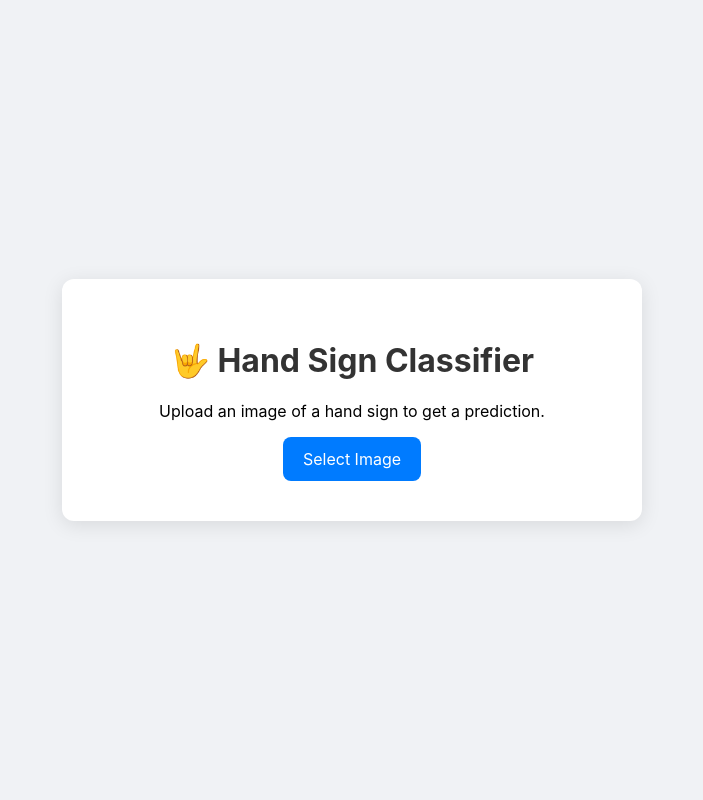
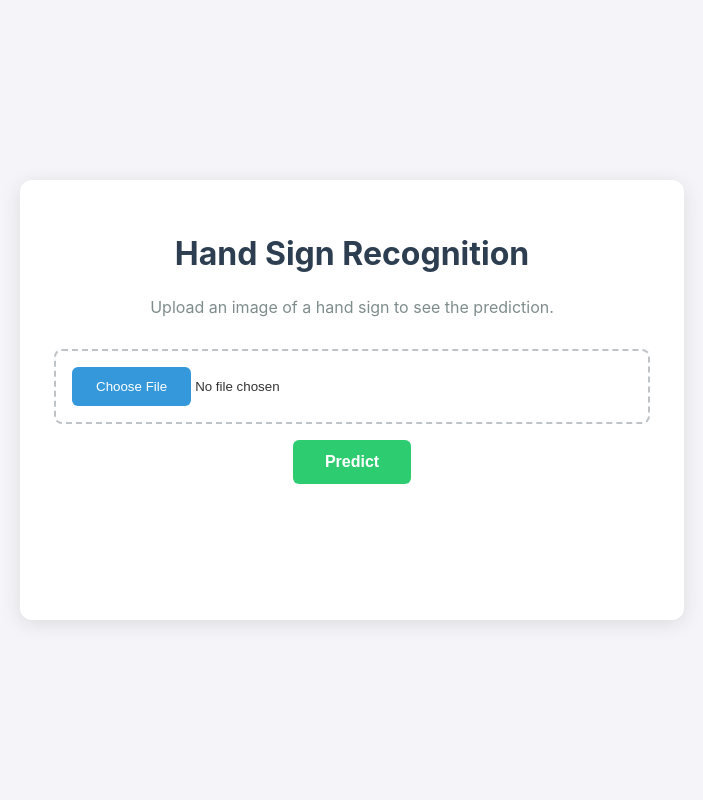
Before and after one commit to AR2030/mediapipe-yolo-railway-app, a Flask app: page / in a window 1280 px wide. Shown: the whole page, without its empty margins (288-991 px from the left). Run offline with Flask 3, Linux system fonts and the light colour scheme.

Commit message:
Update index.html

```diff
--- a/templates/index.html
+++ b/templates/index.html
@@ -1,166 +1,210 @@
 <!DOCTYPE html>
 <html lang="en">
 <head>
-    <meta charset="UTF-8" />
-    <meta name="viewport" content="width=device-width, initial-scale=1.0" />
-    <title>Hand Sign Detection</title>
+    <meta charset="UTF-8">
+    <meta name="viewport" content="width=device-width, initial-scale=1.0">
+    <title>Hand Sign Recognition</title>
     <style>
         body {
-        font-family: -apple-system, BlinkMacSystemFont, "Segoe UI", Roboto,
-          "Helvetica Neue", Arial, sans-serif;
+            font-family: -apple-system, BlinkMacSystemFont, "Segoe UI", Roboto, Helvetica, Arial, sans-serif;
+            background-color: #f4f4f9;
+            color: #333;
             display: flex;
             justify-content: center;
             align-items: center;
+            flex-direction: column;
+            margin: 0;
+            padding: 2rem 0;
             min-height: 100vh;
-        background-color: #f0f2f5;
-        margin: 0;
+            box-sizing: border-box;
         }
         .container {
             background: white;
-        padding: 40px;
+            padding: 2rem;
             border-radius: 12px;
             box-shadow: 0 4px 20px rgba(0, 0, 0, 0.1);
             text-align: center;
-        max-width: 500px;
             width: 90%;
+            max-width: 600px;
         }
         h1 {
-        color: #333;
+            color: #2c3e50;
+            margin-bottom: 1.5rem;
+        }
+        p {
+            color: #7f8c8d;
+            margin-bottom: 2rem;
+        }
+        form {
+            margin-bottom: 2rem;
         }
         input[type="file"] {
-        display: none;
-      }
-      .upload-btn {
-        background-color: #007bff;
-        color: white;
-        padding: 12px 20px;
+            border: 2px dashed #bdc3c7;
+            padding: 1rem;
             border-radius: 8px;
             cursor: pointer;
-        display: inline-block;
+            width: calc(100% - 2.5rem); /* Adjust for padding */
+        }
+        input[type="file"]::file-selector-button {
+            background-color: #3498db;
+            color: white;
+            border: none;
+            padding: 0.75rem 1.5rem;
+            border-radius: 6px;
+            cursor: pointer;
             transition: background-color 0.3s;
         }
-      .upload-btn:hover {
-        background-color: #0056b3;
+        input[type="file"]::file-selector-button:hover {
+            background-color: #2980b9;
         }
-      #preview {
-        max-width: 100%;
+        button {
+            background-color: #2ecc71;
+            color: white;
+            border: none;
+            padding: 0.8rem 2rem;
+            font-size: 1rem;
+            font-weight: bold;
+            border-radius: 6px;
+            cursor: pointer;
+            margin-top: 1rem;
+            transition: background-color 0.3s;
+        }
+        button:disabled {
+            background-color: #95a5a6;
+            cursor: not-allowed;
+        }
+        button:hover:not(:disabled) {
+            background-color: #27ae60;
+        }
+        #results {
+            margin-top: 2rem;
+            opacity: 0;
+            transition: opacity 0.5s;
+        }
+        #results.visible {
+            opacity: 1;
+        }
+        .image-box {
+            border: 1px solid #ddd;
+            padding: 0.5rem;
+            border-radius: 8px;
+            background-color: #fafafa;
+            margin-top: 1.5rem;
+            display: inline-block; /* Allows it to shrink-to-fit content */
+        }
+        .image-box img {
+            max-width: 300px;
             max-height: 300px;
-        margin-top: 20px;
-        border-radius: 8px;
-        border: 1px solid #ddd;
-        display: none;
+            width: auto;
+            height: auto;
+            border-radius: 4px;
         }
-      #result-box {
-        margin-top: 20px;
-        padding: 15px;
-        border-radius: 8px;
-        font-size: 1.2em;
-        display: none;
+        .image-box h3 {
+            margin: 0.5rem 0;
+            color: #34495e;
+            font-size: 1rem;
         }
-      .success {
-        background-color: #e9f7ef;
-        color: #155724;
-        border: 1px solid #c3e6cb;
+        #predictionText {
+            font-size: 2rem;
+            font-weight: bold;
+            color: #3498db;
+            margin-bottom: 1rem;
+            min-height: 40px; /* Reserve space to prevent layout shift */
+            display: flex;
+            align-items: center;
+            justify-content: center;
         }
-      .error {
-        background-color: #f8d7da;
-        color: #721c24;
-        border: 1px solid #f5c6cb;
-      }
-      .loader {
-        border: 4px solid #f3f3f3;
-        border-radius: 50%;
-        border-top: 4px solid #3498db;
-        width: 30px;
-        height: 30px;
-        animation: spin 1s linear infinite;
-        margin: 20px auto;
-        display: none;
-      }
-      @keyframes spin {
-        0% {
-          transform: rotate(0deg);
-        }
-        100% {
-          transform: rotate(360deg);
-        }
+        #statusText {
+            color: #e74c3c;
+            font-style: italic;
         }
     </style>
 </head>
 <body>
+
     <div class="container">
-      <h1>🤟 Hand Sign Classifier</h1>
-      <p>Upload an image of a hand sign to get a prediction.</p>
+        <h1>Hand Sign Recognition</h1>
+        <p>Upload an image of a hand sign to see the prediction.</p>
 
-      <label for="file-upload" class="upload-btn"> Select Image </label>
-      <input
-        id="file-upload"
-        type="file"
-        accept="image/*"
-        onchange="previewFile()"
-      />
+        <form id="uploadForm">
+            <input type="file" id="fileInput" name="file" accept="image/*" required>
+            <br>
+            <button type="submit" id="submitBtn">Predict</button>
+        </form>
 
-      <img id="preview" src="" alt="Image Preview" />
-
-      <div class="loader" id="loader"></div>
-      <div id="result-box"></div>
+        <div id="results">
+            <h2 id="predictionText"></h2>
+            <p id="statusText"></p>
+            <div class="image-box" id="originalImageBox" style="display:none;">
+                <h3>Original Image</h3>
+                <img id="originalImage" src="" alt="Original Uploaded Image">
+            </div>
+        </div>
     </div>
 
     <script>
-      function previewFile() {
-        const preview = document.getElementById("preview");
-        const file = document.querySelector("input[type=file]").files[0];
-        const reader = new FileReader();
+        const form = document.getElementById('uploadForm');
+        const fileInput = document.getElementById('fileInput');
+        const submitBtn = document.getElementById('submitBtn');
+        const resultsDiv = document.getElementById('results');
+        const predictionText = document.getElementById('predictionText');
+        const statusText = document.getElementById('statusText');
+        const originalImageBox = document.getElementById('originalImageBox');
+        const originalImage = document.getElementById('originalImage');
 
-        reader.addEventListener(
-          "load",
-          () => {
-            preview.src = reader.result;
-            preview.style.display = "block";
-            document.getElementById("result-box").style.display = "none";
-            predict(file);
-          },
-          false
-        );
+        form.addEventListener('submit', async (event) => {
+            event.preventDefault();
 
-        if (file) {
-          reader.readAsDataURL(file);
-        }
+            if (!fileInput.files || fileInput.files.length === 0) {
+                statusText.textContent = 'Please select a file first.';
+                return;
             }
 
-      async function predict(file) {
-        const loader = document.getElementById("loader");
-        const resultBox = document.getElementById("result-box");
+            // --- UI updates for processing ---
+            submitBtn.disabled = true;
+            statusText.textContent = 'Uploading and processing...';
+            predictionText.textContent = '';
+            resultsDiv.classList.add('visible');
+            originalImageBox.style.display = 'none';
 
-        loader.style.display = "block";
-        resultBox.style.display = "none";
+            // Show the original image preview
+            const file = fileInput.files[0];
+            originalImage.src = URL.createObjectURL(file);
+            originalImageBox.style.display = 'block';
 
+            // --- Prepare and send the request ---
             const formData = new FormData();
-        formData.append("file", file);
+            formData.append('file', file);
 
             try {
-          const response = await fetch("/predict", {
-            method: "POST",
+                const response = await fetch('/predict', {
+                    method: 'POST',
                     body: formData,
                 });
+
                 const data = await response.json();
 
-          resultBox.classList.remove("success", "error");
                 if (data.success) {
-            resultBox.classList.add("success");
-            resultBox.innerHTML = `<strong>Prediction:</strong> ${data.prediction} <br> <strong>Confidence:</strong> ${data.confidence}`;
+                    // Success! Display the prediction text
+                    predictionText.textContent = data.result;
+                    statusText.textContent = ''; // Clear status message
                 } else {
-            resultBox.classList.add("error");
-            resultBox.innerHTML = `<strong>Error:</strong> ${data.error}`;
+                    // Handle server-side errors
+                    statusText.textContent = `Error: ${data.error}`;
+                    predictionText.textContent = 'Prediction Failed';
                 }
+
             } catch (error) {
-          resultBox.classList.add("error");
-          resultBox.innerHTML = `<strong>Network Error:</strong> Could not connect to the server.`;
+                // Handle network or other fetch errors
+                console.error('Fetch Error:', error);
+                statusText.textContent = 'An unexpected error occurred. Check the console.';
+                predictionText.textContent = 'Prediction Failed';
             } finally {
-          loader.style.display = "none";
-          resultBox.style.display = "block";
+                // Re-enable the button regardless of outcome
+                submitBtn.disabled = false;
             }
-      }
+        });
     </script>
+
 </body>
 </html>
```
Lines whose indentation alone changed are shown as unchanged.
